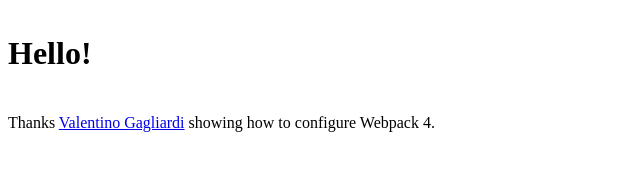
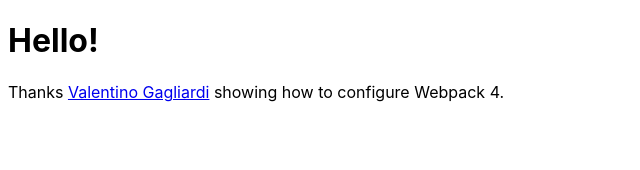
Before and after one commit to saneef/webpack-4-starter, a website built with webpack: page src/index.html in a window 1280 px wide. Shown: the whole page, without its empty margins (0-640 px from the left). Built offline with nearby package versions, Linux system fonts and the light colour scheme.

Commit message:
Remove comments from CSS

```diff
--- a/src/main.css
+++ b/src/main.css
@@ -1,6 +1,3 @@
-/* */
-/* CREATE THIS FILE IN ./src/main.css */
-/* */
 body {
-  line-height: 2;
+  font-family: -apple-system,BlinkMacSystemFont,"Segoe UI",Helvetica,Arial,sans-serif,"Apple Color Emoji","Segoe UI Emoji","Segoe UI Symbol";
 }
```
